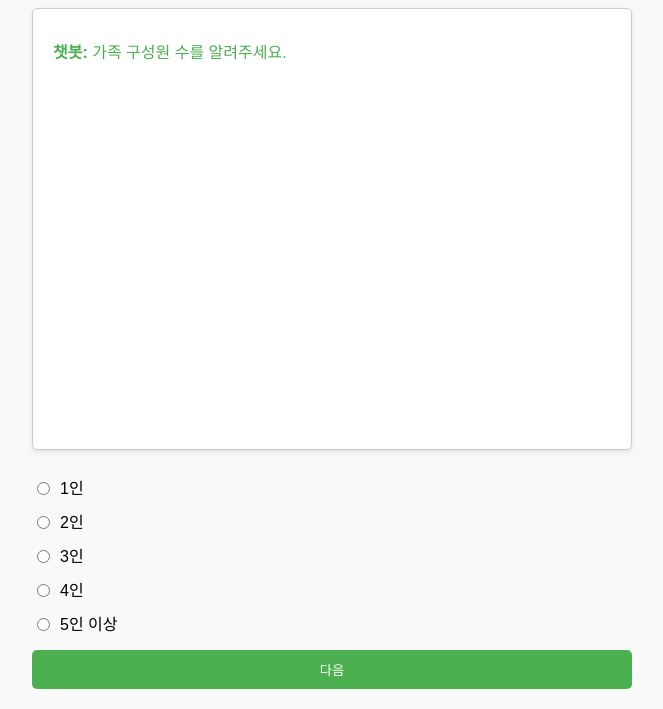
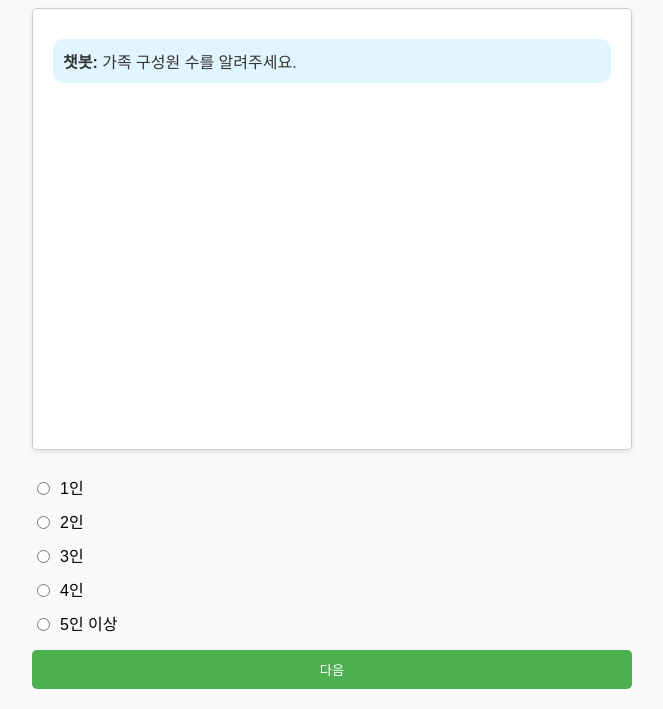
Before and after one commit to nara623/myunitplan, a plain HTML site: page index.html in a window 1280 px wide. Shown: the part 101-810 px from the top of the page, without its empty margins (308-971 px from the left). Drawn offline with Linux system fonts and the light colour scheme.

Commit message:
Update index.html

```diff
--- a/index.html
+++ b/index.html
@@ -28,12 +28,18 @@
         }
         .message {
             margin: 10px 0;
+            padding: 10px;
+            border-radius: 10px;
         }
         .bot {
-            color: #4CAF50;
+            background-color: #e1f5fe;
+            color: #333;
+            align-self: flex-start;
         }
         .user {
-            color: #2196F3;
+            background-color: #bbdefb;
+            color: #333;
+            align-self: flex-end;
             text-align: right;
         }
         #inputArea {
@@ -111,9 +117,11 @@
             const chatbox = document.getElementById('chatbox');
             const inputArea = document.getElementById('inputArea');
 
+            // 챗봇 질문 추가
             chatbox.innerHTML += `<div class="message bot"><strong>챗봇:</strong> ${questions[currentQuestion].question}</div>`;
             inputArea.innerHTML = '';
 
+            // 옵션 추가
             if (questions[currentQuestion].multiple) {
                 questions[currentQuestion].options.forEach(option => {
                     inputArea.innerHTML += `
```
